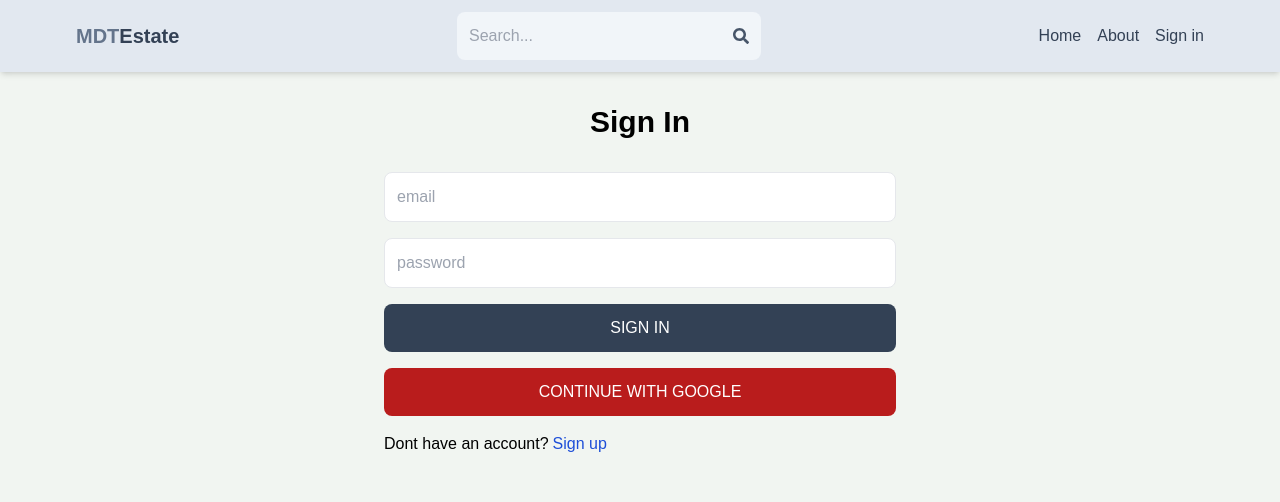
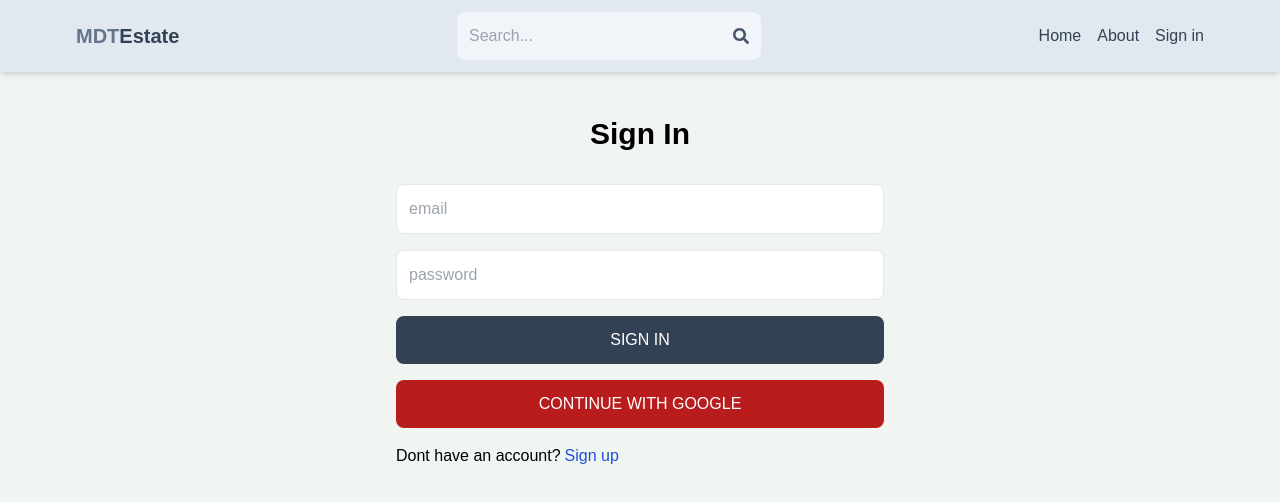
Before and after one commit to Tawfeeq111/Real-Estate, a React (Vite) app in the folder client/: page /sign-in in a window 1280 px wide. Shown: the top 502 px of the page. Built offline with nearby package versions, Linux system fonts and the light colour scheme; no server answers.

Commit message:
minor changes

```diff
--- a/client/src/pages/SignIn.jsx
+++ b/client/src/pages/SignIn.jsx
@@ -44,7 +44,7 @@ export default function SignIn() {
   }
 
   return (
-    <div className='max-w-lg mx-auto'>
+    <div className='max-w-lg mx-auto p-3'>
       <h1 className='text-3xl font-semibold text-center my-8'>Sign In</h1>
       <form onSubmit={handelSubmit} className='flex flex-col gap-4'>
         <input type="email" id="email" placeholder='email' className='border rounded-lg p-3 focus:outline-none' onChange={HandelChange} />
--- a/client/src/pages/SignUp.jsx
+++ b/client/src/pages/SignUp.jsx
@@ -45,7 +45,7 @@ export default function SignUp() {
   }
 
   return (
-    <div className='max-w-lg mx-auto'>
+    <div className='max-w-lg mx-auto p-3'>
       <h1 className='text-3xl font-semibold text-center my-8'>Sign up</h1>
       <form onSubmit={handelSubmit} className='flex flex-col gap-4'>
         <input type="text" id="username" placeholder='username' className='border rounded-lg p-3 focus:outline-none' onChange={HandelChange} />
```
Also changed, not shown: client/src/App.jsx (line endings or trailing spaces).
